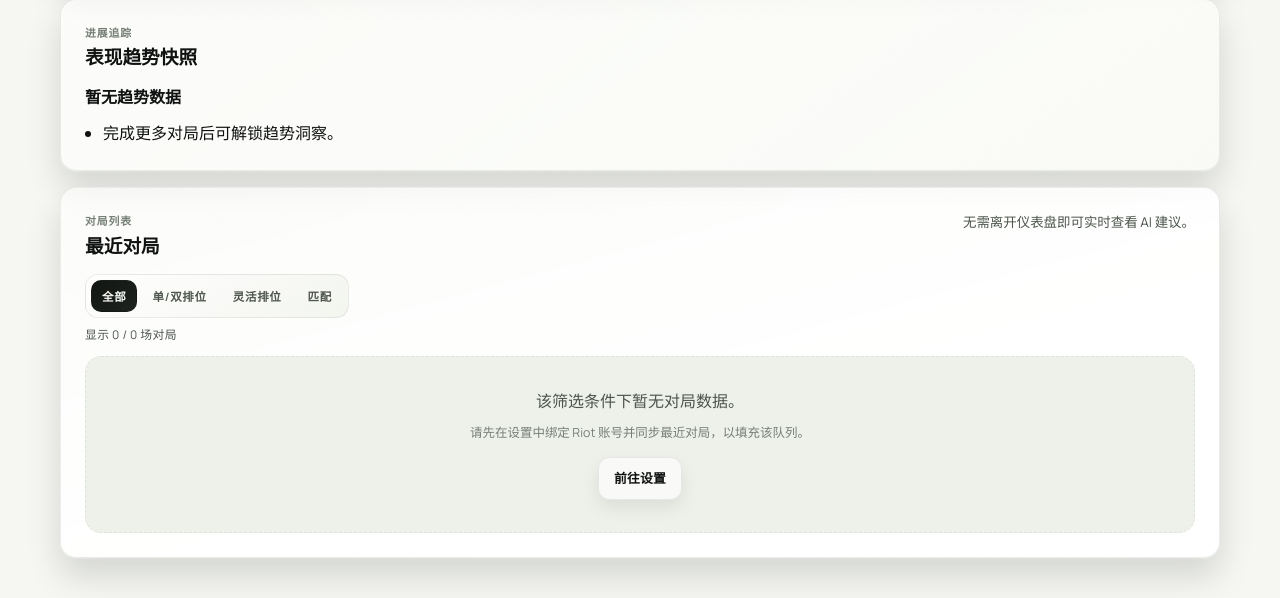
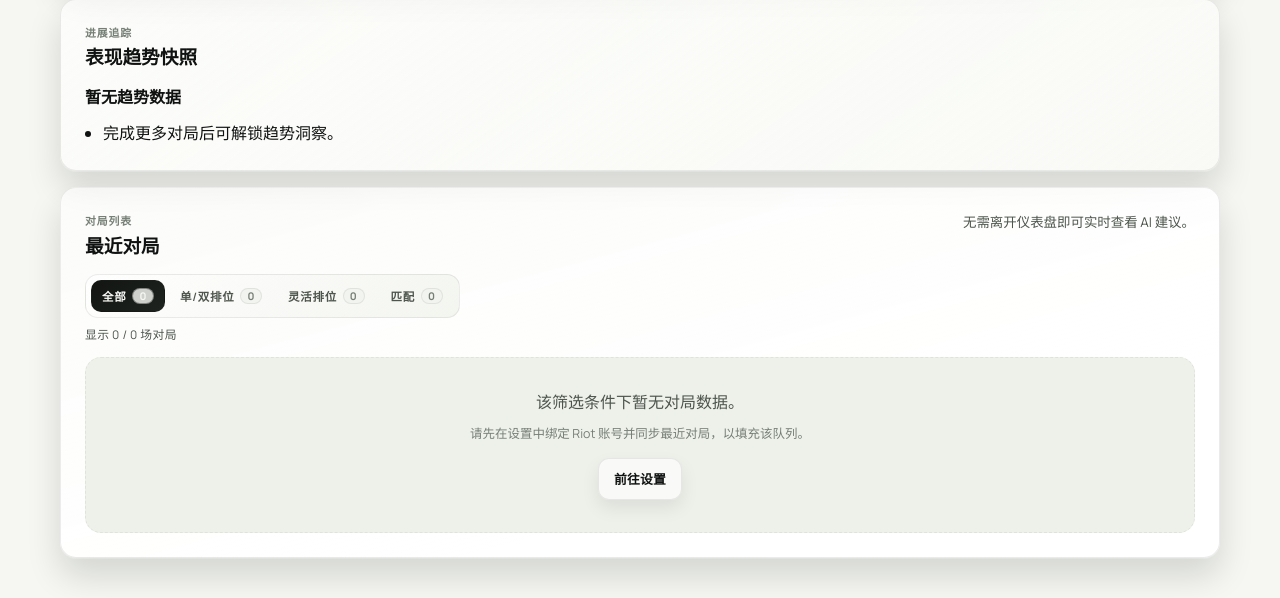
Before and after one commit to yd1008/lol-analyzer, a Flask app: page /dashboard/ in a window 1280 px wide. Shown: the part 1079-1677 px from the top of the page. Run offline with Flask 3, Linux system fonts and the light colour scheme; the visitor is signed in with stand-in values (Sample User, id 1); data that the repository does not hold is empty.

Commit message:
feat: add queue filter count badges with active-state sync

```diff
--- a/app/static/css/style.css
+++ b/app/static/css/style.css
@@ -2600,6 +2600,36 @@ h4,
     letter-spacing: 0.06em;
 }
 
+.filter-btn {
+    display: inline-flex;
+    align-items: center;
+    gap: 6px;
+}
+
+.filter-count-badge {
+    min-width: 1.6em;
+    padding: 2px 6px;
+    border-radius: 999px;
+    border: 1px solid var(--surface-outline);
+    background: var(--bg-chip);
+    color: var(--text-muted);
+    font-size: 0.66rem;
+    line-height: 1;
+    font-weight: 700;
+}
+
+.filter-btn[aria-selected="true"] .filter-count-badge,
+.filter-btn.active .filter-count-badge {
+    background: color-mix(in srgb, var(--btn-active-bg) 16%, var(--bg-chip) 84%);
+    color: var(--btn-active-text);
+    border-color: color-mix(in srgb, var(--btn-active-bg) 35%, var(--surface-outline) 65%);
+}
+
+.filter-btn:focus-visible {
+    outline: none;
+    box-shadow: 0 0 0 2px color-mix(in srgb, var(--btn-active-bg) 50%, transparent);
+}
+
 .filter-btn.active,
 .match-tab-btn.active,
 .detail-tab-btn.active,
--- a/app/static/js/main.js
+++ b/app/static/js/main.js
@@ -864,6 +864,27 @@ document.addEventListener('DOMContentLoaded', function () {
             .replace('{total}', String(totalCount));
     }
 
+    function normalizeBadgeCount(total) {
+        var count = Number(total);
+        if (!Number.isFinite(count) || count < 0) {
+            return 0;
+        }
+        return Math.floor(count);
+    }
+
+    function setFilterBadgeCount(button, total) {
+        if (!button) return;
+        var badge = button.querySelector('.filter-count-badge');
+        if (!badge) return;
+        badge.textContent = String(normalizeBadgeCount(total));
+    }
+
+    function updateActiveFilterBadge(total) {
+        if (!filterBar) return;
+        var active = filterBar.querySelector('.filter-btn[aria-selected="true"]') || filterBar.querySelector('.filter-btn.active');
+        setFilterBadgeCount(active, total);
+    }
+
     function updateLoadMoreVisibility(total, hasMore) {
         if (!loadMoreContainer || !loadMoreBtn) return;
         if (typeof hasMore === 'boolean') {
@@ -891,6 +912,7 @@ document.addEventListener('DOMContentLoaded', function () {
                 currentOffset += data.matches.length;
                 updateLoadMoreVisibility(data.total, data.has_more);
                 setMatchFilterSummary(currentOffset, data.total);
+                updateActiveFilterBadge(data.total);
             })
             .catch(function () {
                 loadMoreBtn.disabled = false;
@@ -898,7 +920,7 @@ document.addEventListener('DOMContentLoaded', function () {
             });
     }
 
-    function filterByQueue(queue) {
+    function filterByQueue(queue, sourceBtn) {
         currentQueue = queue;
         currentOffset = 0;
         if (loadMoreContainer) {
@@ -920,6 +942,7 @@ document.addEventListener('DOMContentLoaded', function () {
                 currentOffset = data.matches.length;
                 updateLoadMoreVisibility(data.total, data.has_more);
                 setMatchFilterSummary(currentOffset, data.total);
+                setFilterBadgeCount(sourceBtn, data.total);
             })
             .catch(function () {
                 if (loadMoreBtn) {
@@ -991,6 +1014,7 @@ document.addEventListener('DOMContentLoaded', function () {
         var initialTotal = Number(window.__totalGames || 0);
         updateLoadMoreVisibility(initialTotal, undefined);
         setMatchFilterSummary(currentOffset, initialTotal);
+        setFilterBadgeCount(document.getElementById('queue-filter-all'), initialTotal);
     }
 
     if (matchList) {
@@ -1016,7 +1040,7 @@ document.addEventListener('DOMContentLoaded', function () {
                 var btn = e.target.closest('.filter-btn');
                 if (!btn) return;
                 setActiveQueueFilter(btn, false);
-                filterByQueue(btn.getAttribute('data-queue'));
+                filterByQueue(btn.getAttribute('data-queue'), btn);
             });
 
             filterBar.addEventListener('keydown', function (e) {
@@ -1042,7 +1066,7 @@ document.addEventListener('DOMContentLoaded', function () {
                 e.preventDefault();
                 var next = buttons[nextIndex];
                 setActiveQueueFilter(next, true);
-                filterByQueue(next.getAttribute('data-queue'));
+                filterByQueue(next.getAttribute('data-queue'), next);
             });
         }
 
--- a/app/templates/dashboard/index.html
+++ b/app/templates/dashboard/index.html
@@ -136,10 +136,10 @@
         </div>
 
         <div class="match-filter-bar" id="match-filter-bar" role="tablist" aria-orientation="horizontal" aria-label="{{ lt('Filter matches by queue', '按队列筛选对局') }}">
-            <button type="button" class="filter-btn active" id="queue-filter-all" data-queue="" role="tab" aria-selected="true" aria-controls="match-list" tabindex="0">{{ lt('All', '全部') }}</button>
-            <button type="button" class="filter-btn" id="queue-filter-ranked-solo" data-queue="Ranked Solo" role="tab" aria-selected="false" aria-controls="match-list" tabindex="-1">{{ queue_label('Ranked Solo') }}</button>
-            <button type="button" class="filter-btn" id="queue-filter-ranked-flex" data-queue="Ranked Flex" role="tab" aria-selected="false" aria-controls="match-list" tabindex="-1">{{ queue_label('Ranked Flex') }}</button>
-            <button type="button" class="filter-btn" id="queue-filter-normal" data-queue="Normal Draft,Normal Blind" role="tab" aria-selected="false" aria-controls="match-list" tabindex="-1">{{ lt('Normal', '匹配') }}</button>
+            <button type="button" class="filter-btn active" id="queue-filter-all" data-queue="" role="tab" aria-selected="true" aria-controls="match-list" tabindex="0">{{ lt('All', '全部') }}<span class="filter-count-badge" aria-hidden="true">0</span></button>
+            <button type="button" class="filter-btn" id="queue-filter-ranked-solo" data-queue="Ranked Solo" role="tab" aria-selected="false" aria-controls="match-list" tabindex="-1">{{ queue_label('Ranked Solo') }}<span class="filter-count-badge" aria-hidden="true">0</span></button>
+            <button type="button" class="filter-btn" id="queue-filter-ranked-flex" data-queue="Ranked Flex" role="tab" aria-selected="false" aria-controls="match-list" tabindex="-1">{{ queue_label('Ranked Flex') }}<span class="filter-count-badge" aria-hidden="true">0</span></button>
+            <button type="button" class="filter-btn" id="queue-filter-normal" data-queue="Normal Draft,Normal Blind" role="tab" aria-selected="false" aria-controls="match-list" tabindex="-1">{{ lt('Normal', '匹配') }}<span class="filter-count-badge" aria-hidden="true">0</span></button>
         </div>
         <p class="match-filter-summary" id="match-filter-summary" role="status" aria-live="polite" aria-atomic="true"></p>
 
```
Also changed, not shown: tests/test_routes.py (+1 -0 lines).
